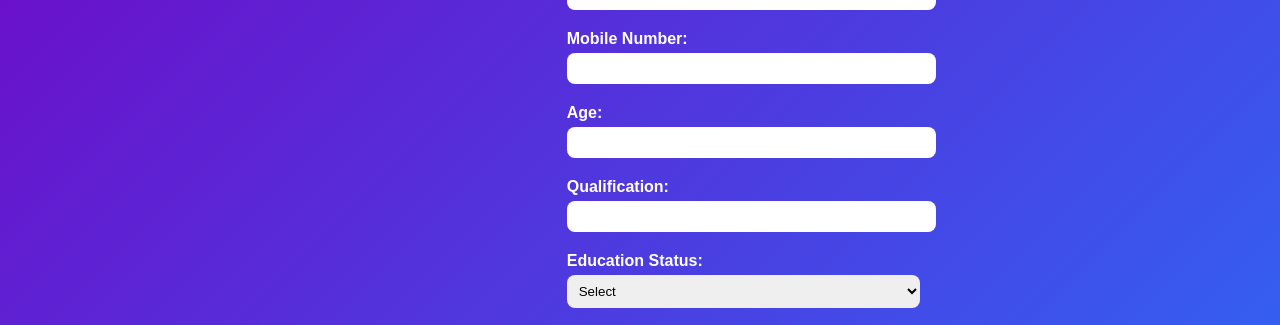
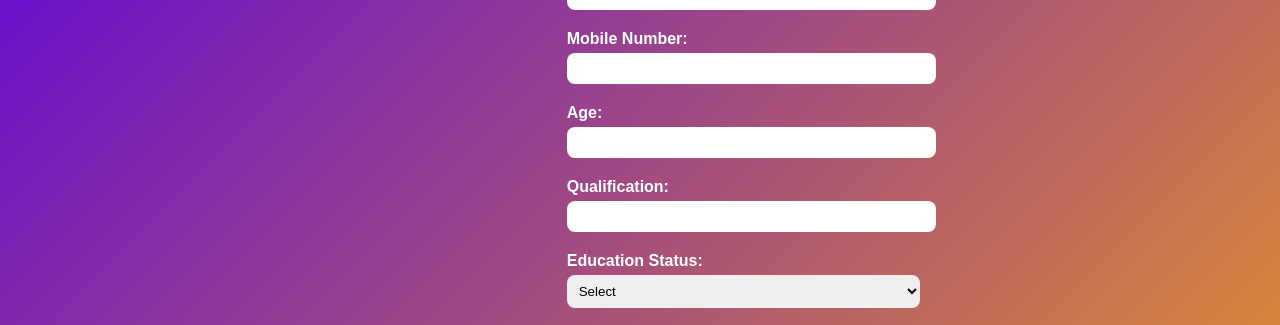
Before and after one commit to prakash7898970831/hr-form, a plain HTML site: page index.html in a window 1280 px wide. Shown: the top 325 px of the page. Drawn offline with Linux system fonts and the light colour scheme.

Commit message:
Update index.html

```diff
--- a/index.html
+++ b/index.html
@@ -6,7 +6,7 @@
   <style>
     body {
       font-family: Arial, sans-serif;
-      background: linear-gradient(135deg, #6a11cb, #2575fc); /* purple to blue */
+      background: linear-gradient(135deg, #6a11cb, #f7a510);
       color: #fff;
       display: flex;
       justify-content: center;
```
